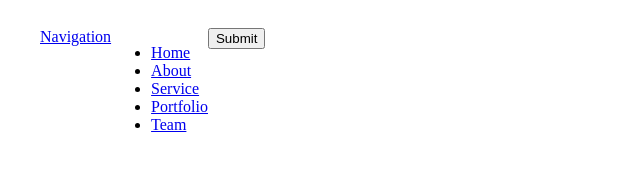
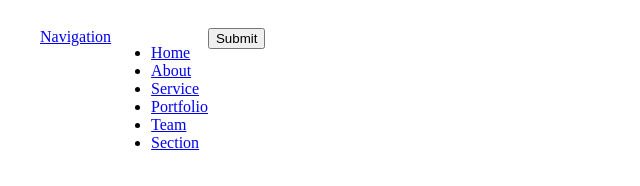
Before and after one commit to almuheetu/Responsive-Navigation-Menu, a plain HTML site: page index.html in a window 1280 px wide. Shown: the full height of the page, 0-640 px from the left. Drawn offline with nearby package versions, Linux system fonts and the light colour scheme.

Commit message:
more menu add

```diff
--- a/index.html
+++ b/index.html
@@ -26,6 +26,7 @@
                         <li><a href="#">Service</a></li>
                         <li><a href="#">Portfolio</a></li>
                         <li><a href="#">Team</a></li>
+                        <li><a href="#">Section</a></li>
                     </ul>
                 </div>
                 <div class="menu-btn">
```
